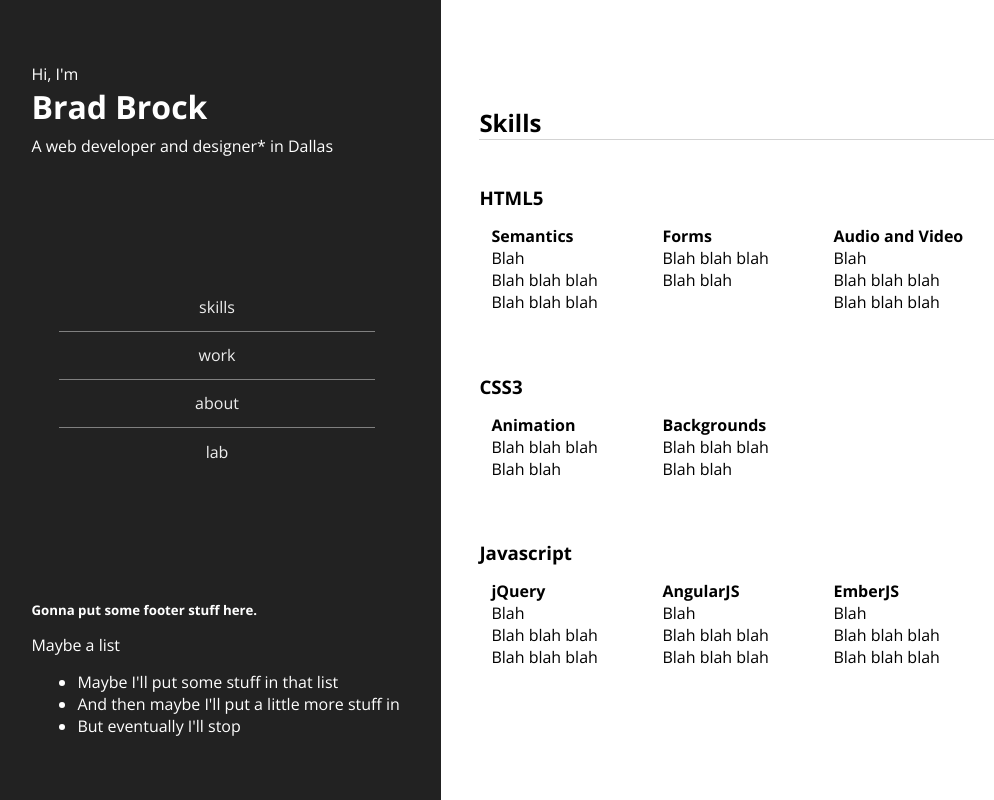
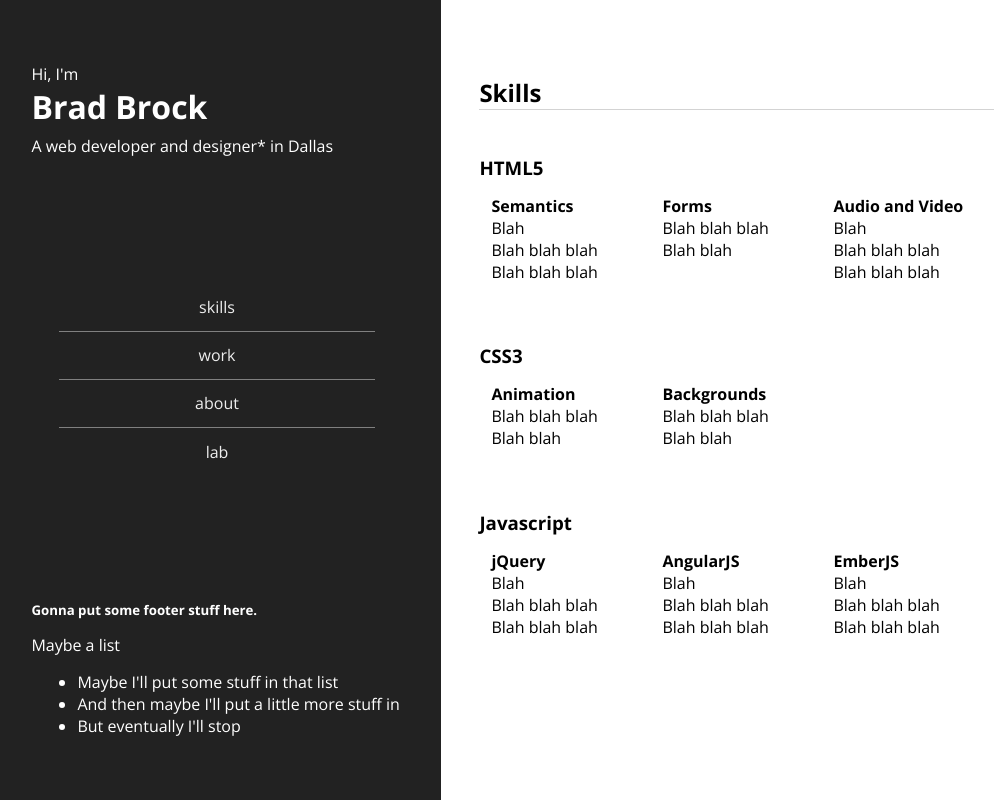
Before and after one commit to Spyrojoe/VBT4.0, a PHP site: page / in a window 1280 px wide. Shown: the whole page, without its empty margins (7-1001 px from the left). Run offline with PHP 8.4, Linux system fonts and the light colour scheme; some libraries are stand-ins or nearby versions.

Commit message:
Adjusted top padding on <main>

```diff
--- a/style.css
+++ b/style.css
@@ -65,7 +65,7 @@ main{
 	/*background: rgba(0,0,0,.2);*/
 }
 .page{
-	padding-top: 14%;
+	padding-top: 10%;
 }
 /*.grid .row > section{
 	float: left;
```
